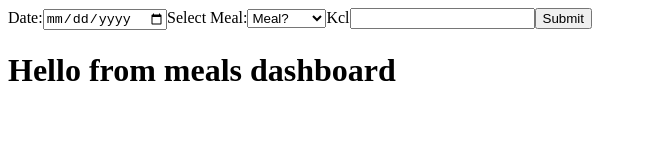
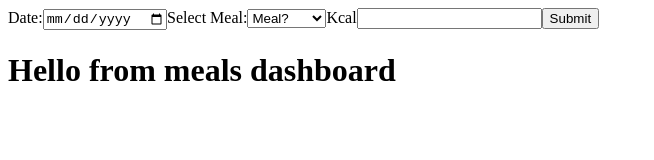
Before and after one commit to neilmcdonagh1985/habit_tracker_group_project, a Vue app in the folder client/: page / in a window 1280 px wide. Shown: the top 160 px of the page, without its empty margins (0-654 px from the left). Built offline with nearby package versions, Linux system fonts and the light colour scheme.

Commit message:
Fix typo on add meals form label.

```diff
--- a/client/src/App.vue
+++ b/client/src/App.vue
@@ -1,8 +1,6 @@
 <template>
   <div id="app">
-    <nav>
-      <add-meal-form />
-    </nav>
+    <add-meal-form />
     <meals-dashboard />
   </div>
 </template>
--- a/client/src/components/AddMealForm.vue
+++ b/client/src/components/AddMealForm.vue
@@ -13,7 +13,7 @@
         <option value="snack">Snack</option>
       </select>
 
-      <label for="calories">Kcl</label>
+      <label for="calories">Kcal</label>
       <input type="text" id="calories">
 
       <input type="submit">
--- a/client/src/components/MealsDashboard.vue
+++ b/client/src/components/MealsDashboard.vue
@@ -6,10 +6,10 @@
 
 <script>
 export default {
+  name: 'meals-dashboard'
 
 }
 </script>
 
 <style>
-
 </style>
```
